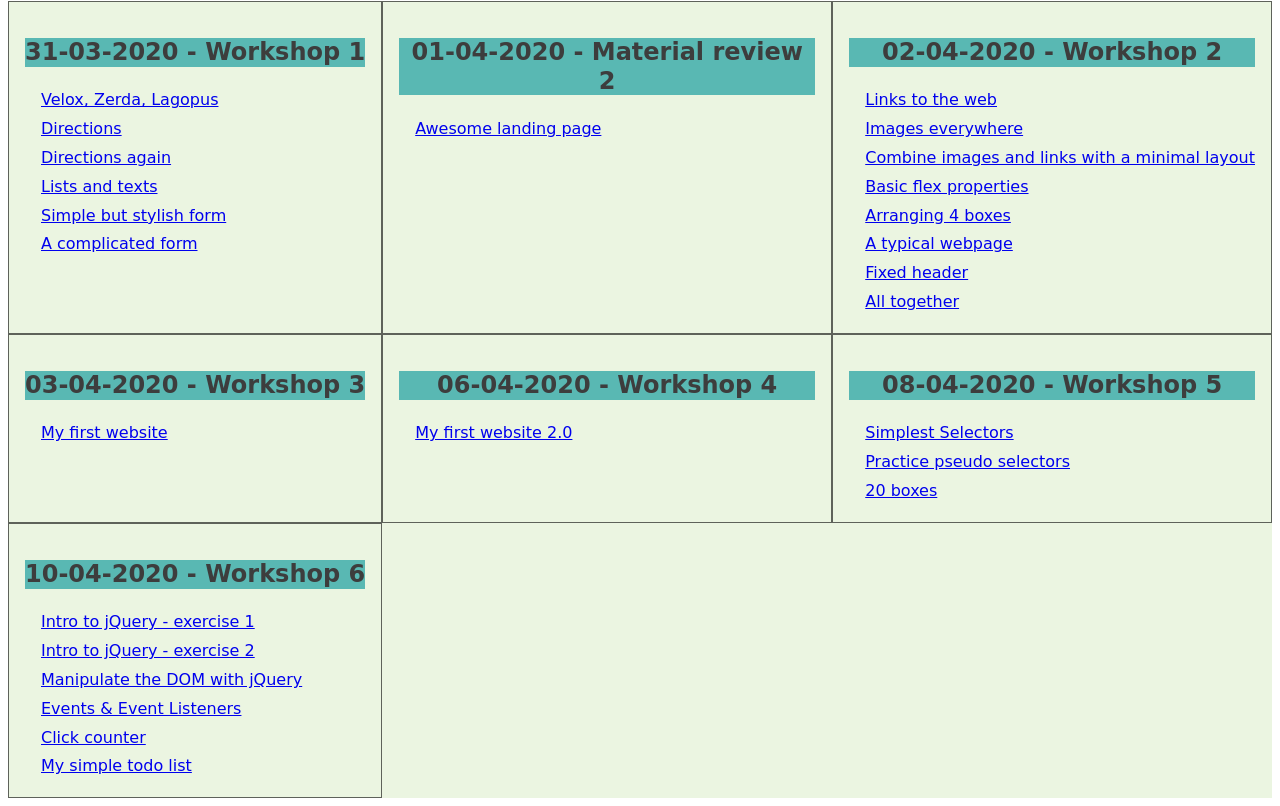
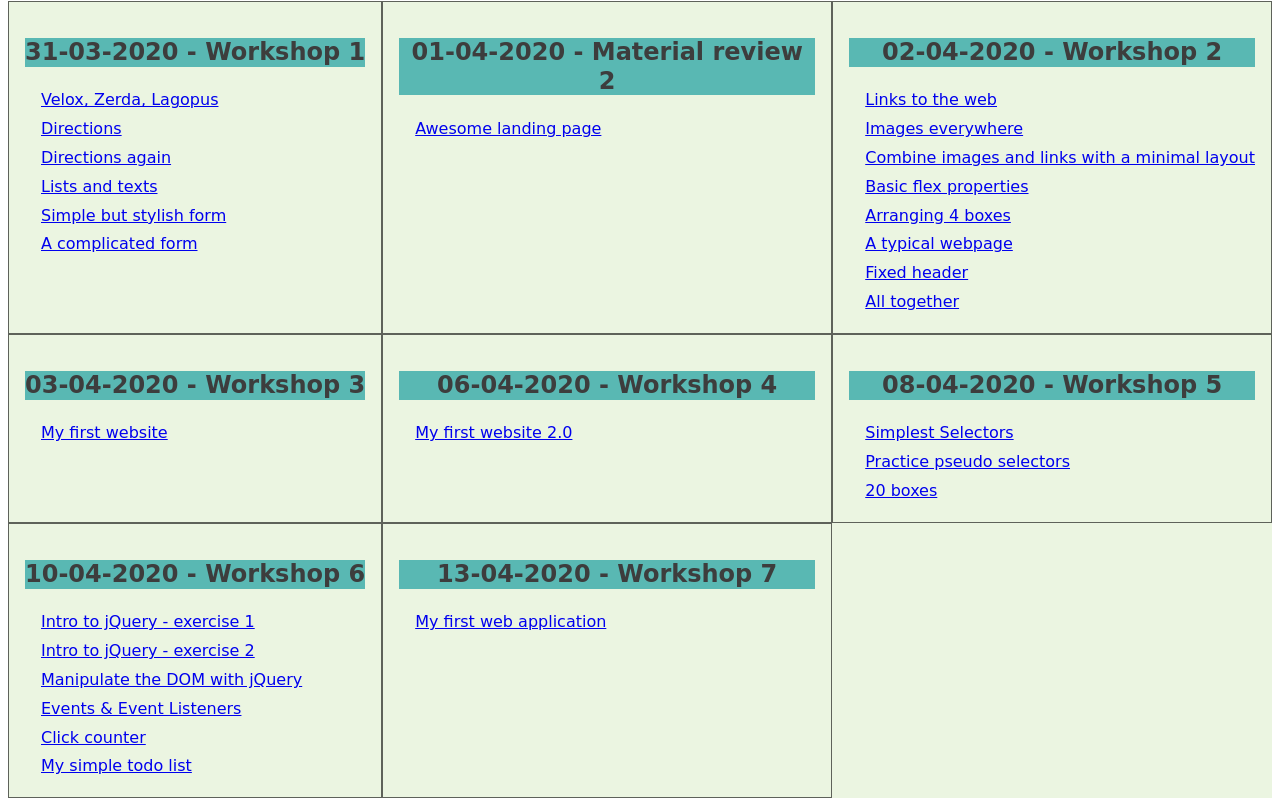
Before and after one commit to Spupulbajnok/spupulbajnok.github.io, a plain HTML site: page index.html in a window 1280 px wide. Shown: the part 80-886 px from the top of the page. Drawn offline with Linux system fonts and the light colour scheme.

Commit message:
added worksop7

```diff
--- a/index.html
+++ b/index.html
@@ -58,6 +58,11 @@
             <a href="counter/index.html" target="_blank">Click counter</a>
             <a href="todo-list/index.html" target="_blank">My simple todo list</a>
         </div>
+        <div class="day">
+            <h2>13-04-2020 - Workshop 7</h2>
+            <a href="slider/index.html" target="_blank">My first web application</a>
+        </div>
+
     </div>
 </body>
 </html>
```
